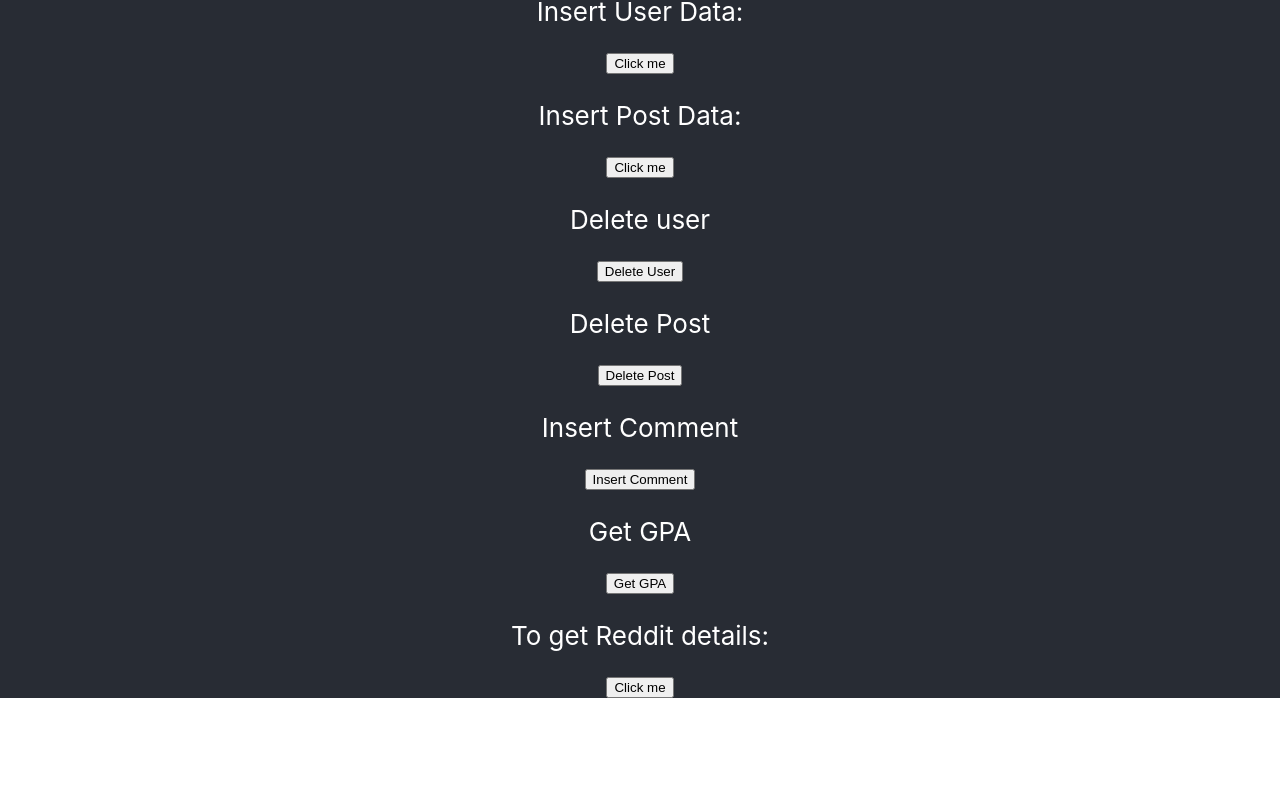
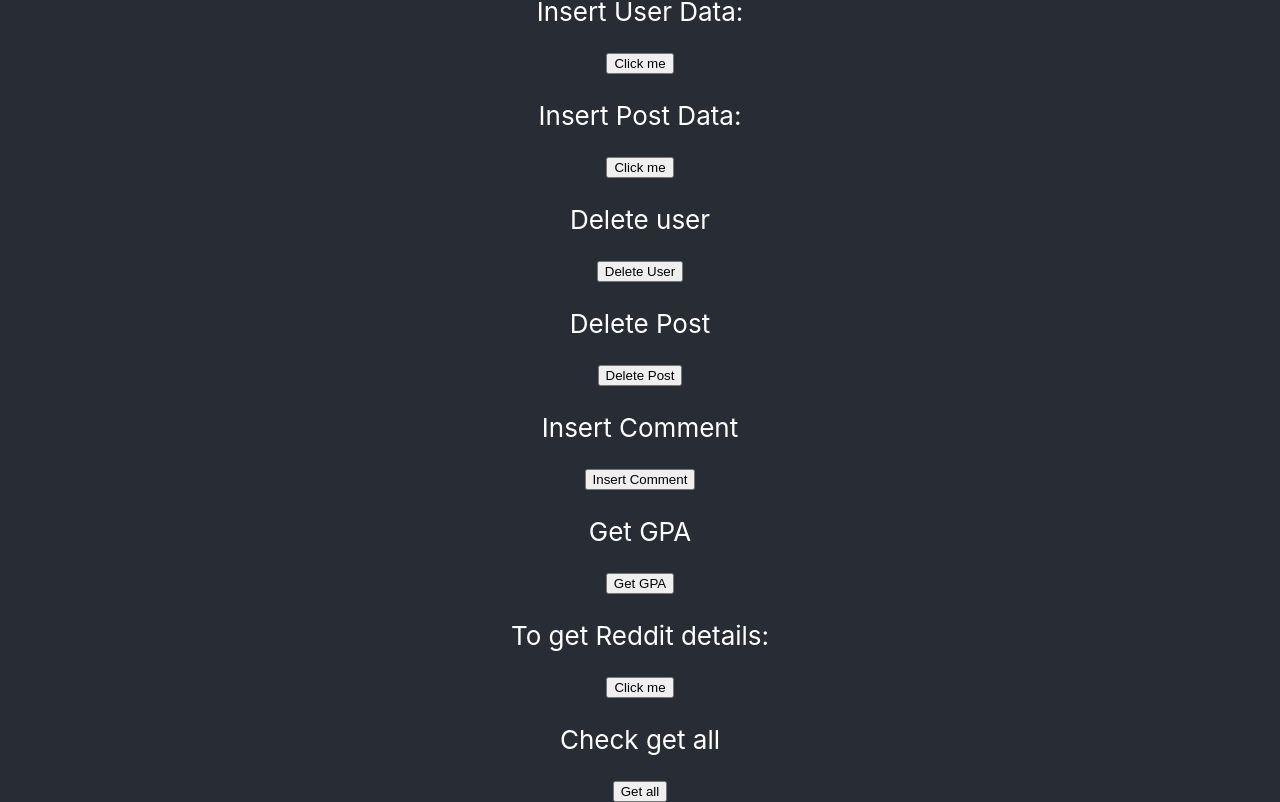
Before and after one commit to szali172/StudyBuddy, a React (Create React App) app in the folder studybuddy/frontend/: page / in a window 1280 px wide. Shown: the part 662-1464 px from the top of the page. Before the commit the page ends 1360 px from the top, so only its background shows below. Built offline with nearby package versions, Linux system fonts and the light colour scheme; the HTML template or start-up script is replaced by a standard one.

Commit message:
get all working

```diff
--- a/studybuddy/frontend/src/App.js
+++ b/studybuddy/frontend/src/App.js
@@ -96,6 +96,30 @@ function App() {
         console.log(error.response.headers)
         }
     })}
+
+
+    function getAll(col) {
+      axios({
+        method: "GET",
+        url:"http://127.0.0.1:5000/get_all/"+col,
+      })
+      .then((response) => {
+        const res =response.data
+        console.log(res)
+        // setUserData(({
+        //   user_id: res["id"],
+        //   user_name: res["name"],
+        //   user_email: res["email"],
+        //   user_courses: res["courses"],
+        //   user_favorites: res["favorites"]
+        // }))
+      }).catch((error) => {
+        if (error.response) {
+          console.log(error.response)
+          console.log(error.response.status)
+          console.log(error.response.headers)
+          }
+      })}
 
 
       /*
@@ -329,6 +353,9 @@ function App() {
             </div>
         }
 
+      <p>Check get all</p><button onClick={() => getAll("classes")}>Get all</button>
+
+
       </header>
     </div>
   );
```
